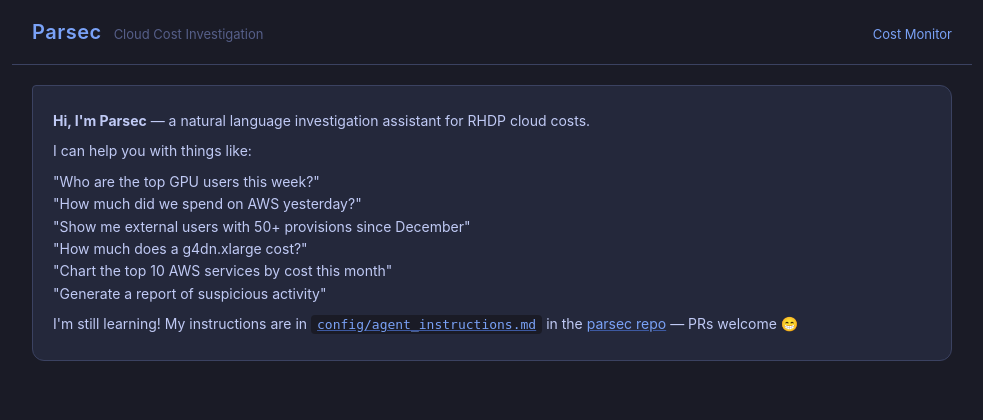
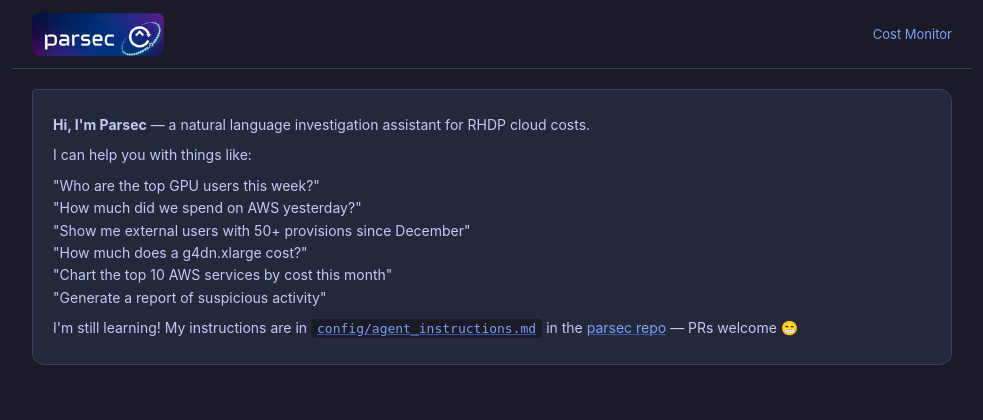
Before and after one commit to rhpds/parsec, a FastAPI app: page / in a window 1280 px wide. Shown: the top 420 px of the page, without its empty margins (148-1131 px from the left). Run offline with FastAPI, Linux system fonts and the light colour scheme; parts of the project's set-up code (start-up, migrations or seed data) failed here and were passed over; some libraries are stand-ins or nearby versions.

Commit message:
Add favicon and logo to header
Replace text header with Parsec logo banner, add favicon set
with dark background, web manifest, and apple-touch-icon.

Co-Authored-By: Claude Opus 4.6 (1M context) <noreply@anthropic.com>

```diff
--- a/static/index.html
+++ b/static/index.html
@@ -4,6 +4,11 @@
     <meta charset="UTF-8">
     <meta name="viewport" content="width=device-width, initial-scale=1.0">
     <title>Parsec</title>
+    <link rel="apple-touch-icon" sizes="180x180" href="/apple-touch-icon.png">
+    <link rel="icon" type="image/png" sizes="32x32" href="/favicon-32x32.png">
+    <link rel="icon" type="image/png" sizes="16x16" href="/favicon-16x16.png">
+    <link rel="shortcut icon" href="/favicon-32x32.png">
+    <link rel="manifest" href="/site.webmanifest">
     <link rel="stylesheet" href="/style.css">
     <script src="https://cdn.jsdelivr.net/npm/marked@12/marked.min.js"></script>
     <script src="https://cdn.jsdelivr.net/npm/chart.js@4/dist/chart.umd.min.js"></script>
@@ -11,8 +16,7 @@
 <body>
     <div id="app">
         <header>
-            <h1>Parsec</h1>
-            <span class="subtitle">Cloud Cost Investigation</span>
+            <img src="/logo.png" alt="Parsec" class="header-logo" height="44">
             <a href="https://cost-monitor.apps.ocpv-infra01.dal12.infra.demo.redhat.com" target="_blank" rel="noopener" class="header-link">Cost Monitor</a>
         </header>
         <main id="chat">
--- a/static/style.css
+++ b/static/style.css
@@ -39,22 +39,17 @@ html, body {
 
 header {
     display: flex;
-    align-items: baseline;
+    align-items: center;
     gap: 12px;
-    padding: 16px 20px;
+    padding: 12px 20px;
     border-bottom: 1px solid var(--border);
 }
 
-header h1 {
-    font-size: 20px;
-    font-weight: 600;
-    color: var(--accent);
-    letter-spacing: 0.5px;
-}
-
-header .subtitle {
-    font-size: 13px;
-    color: var(--text-muted);
+header .header-logo {
+    height: 44px;
+    max-height: 44px;
+    width: auto;
+    border-radius: 8px;
 }
 
 header .header-link {
```
Also changed, not shown: static/android-chrome-192x192.png (added), static/android-chrome-512x512.png (added), static/apple-touch-icon.png (added), static/favicon-16x16.png (added), static/favicon-32x32.png (added), static/logo.png (added), static/site.webmanifest (added).
